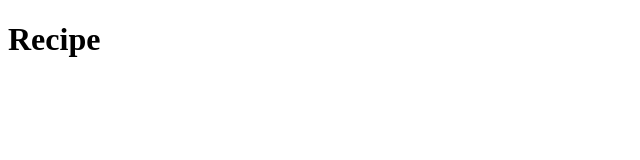
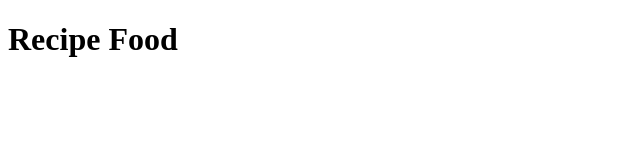
Before and after one commit to adeayofavour/odin-recipe-project, a plain HTML site: page index.html in a window 1280 px wide. Shown: the whole page, without its empty margins (0-640 px from the left). Drawn offline with Linux system fonts and the light colour scheme.

Commit message:
new changes

```diff
--- a/index.html
+++ b/index.html
@@ -7,6 +7,6 @@
     <title>Document</title>
 </head>
 <body>
-    <h1>Recipe</h1>
+    <h1>Recipe Food</h1>
 </body>
 </html>
```
